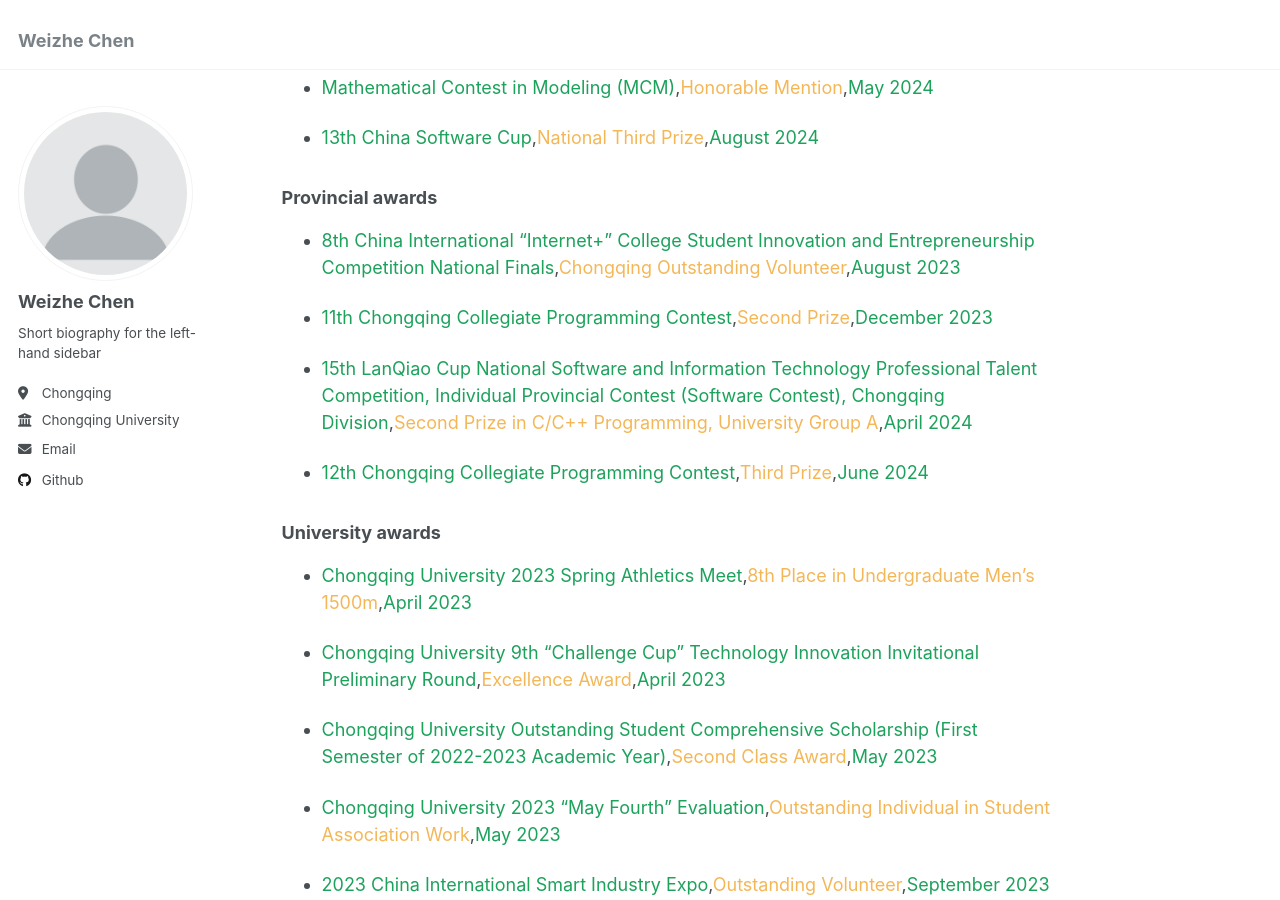
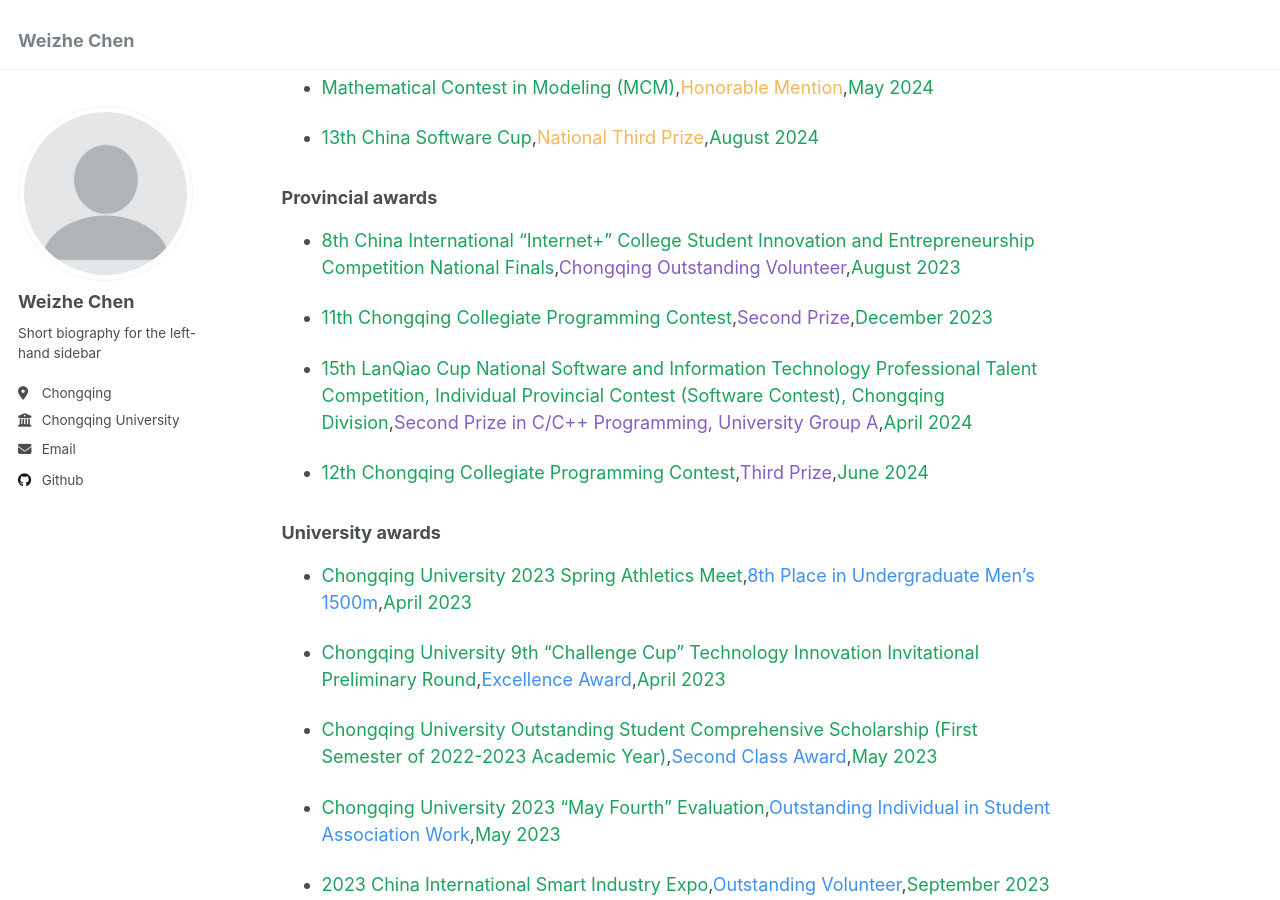
Before and after one commit to star-night-rain/demo1, a Jekyll site: the page built from _pages/about.md, in a window 1280 px wide and 900 px high, scrolled down 3317 px. Built offline with Jekyll 4.4.1, drawn with Linux system fonts in a browser that asks for light colours.

Commit message:
update color

```diff
--- a/_pages/about.md
+++ b/_pages/about.md
@@ -61,7 +61,7 @@
 
 {% for award in site.data.awards.provincial-awards %}
 
-- <span style="color:#1da25c">{{award.competition}}</span>,<span style="color:#f4b757">{{award.rank}}</span>,<span style="color:#1da25c">{{award.date}}</span>
+- <span style="color:#1da25c">{{award.competition}}</span>,<span style="color:#845EC2">{{award.rank}}</span>,<span style="color:#1da25c">{{award.date}}</span>
 
 {% endfor %}
 
@@ -69,6 +69,6 @@
 
 {% for award in site.data.awards.university-awards %}
 
-- <span style="color:#1da25c">{{award.competition}}</span>,<span style="color:#f4b757">{{award.rank}}</span>,<span style="color:#1da25c">{{award.date}}</span>
+- <span style="color:#1da25c">{{award.competition}}</span>,<span style="color:#3e91f2">{{award.rank}}</span>,<span style="color:#1da25c">{{award.date}}</span>
 
 {% endfor %}
```
